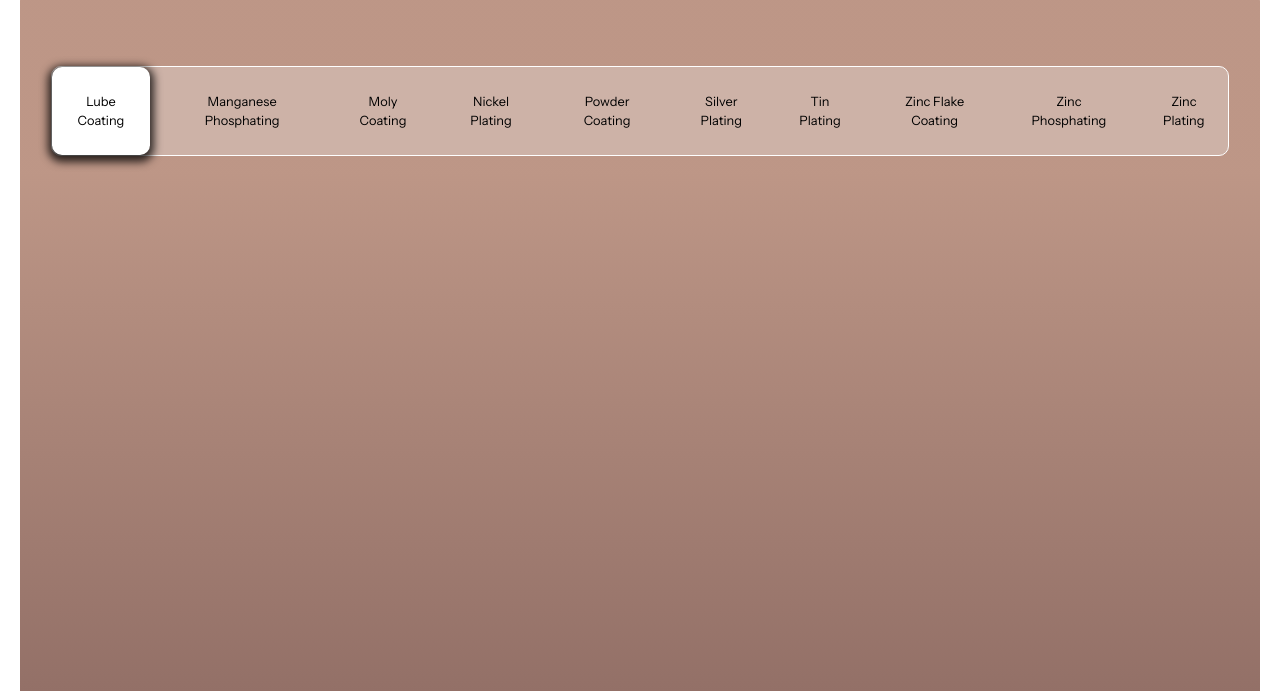
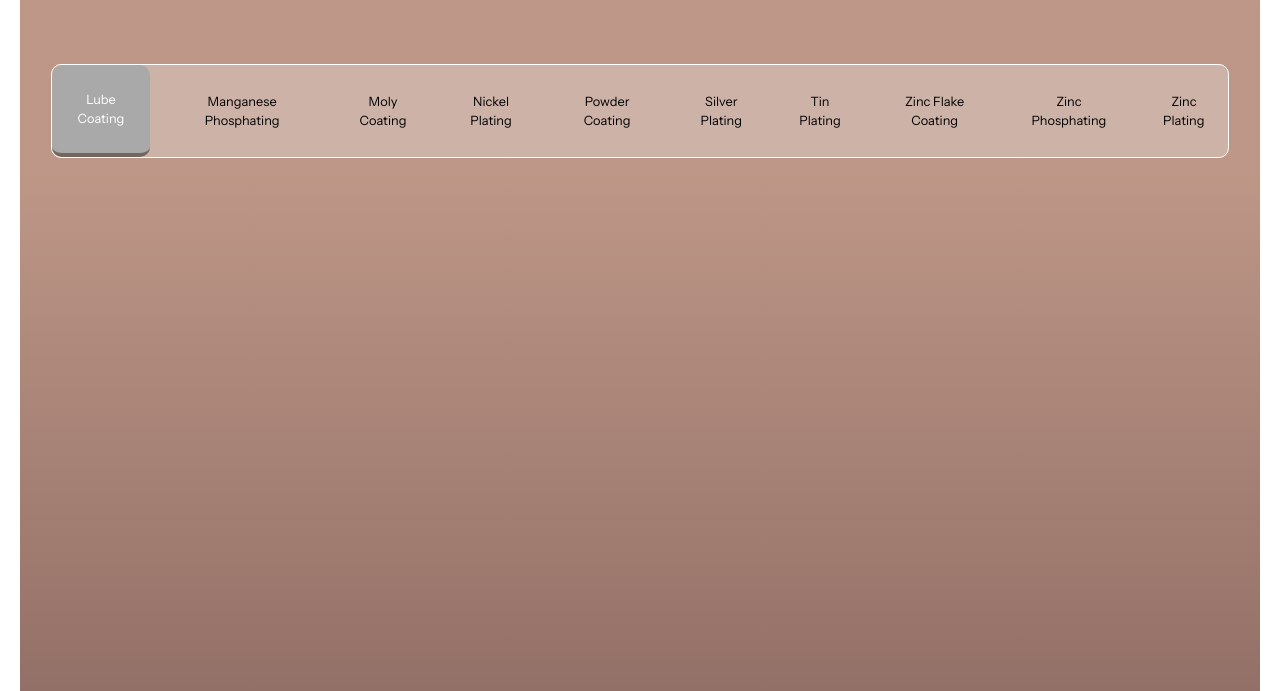
Before and after one commit to Thanveer-Mohammed-Kaif/Dynamic-Engineers, a plain HTML site: page services.html in a window 1280 px wide. Shown: the part 109-800 px from the top of the page. Drawn offline with nearby package versions, Linux system fonts and the light colour scheme; a web font is replaced by a local one.

Commit message:
sixth-commit

```diff
--- a/Css/index.css
+++ b/Css/index.css
@@ -252,11 +252,17 @@ nav {
 }
 
 .d-btns button.btn-active {
-  background: #ffffff;
+    backface-visibility: hidden;
+  position: relative;
+  cursor: pointer;
+  display: inline-block;
+  background: darkgray;
+  border-radius: 0px;
+  border: 0px solid #72665f;
+  border-width: 0px 0px 4px 0px;
   border-radius: 10px;
-  color: black;
--webkit-box-shadow: 0px 3px 9px 4px rgba(0,0,0,0.78);
-box-shadow: 0px 3px 9px 4px rgba(0,0,0,0.78);
+    color: #fff;
+  font-style: normal;
 }
 
 .model {
@@ -903,7 +909,7 @@ model-viewer {
     width: 90%;
   }
   .d-btns button {
-    border: 2px solid white;
+    border: 3px solid white;
     background-color: transparent;
    font-size: 2vw;
     padding: 10px 5px;
@@ -1118,7 +1124,6 @@ model-viewer {
    font-size: 3vw;
     padding: 10px 5px;
     width: 45%;
-
     border-radius: 10px;
     font-family: "Instrument Sans", sans-serif;
   }
```
